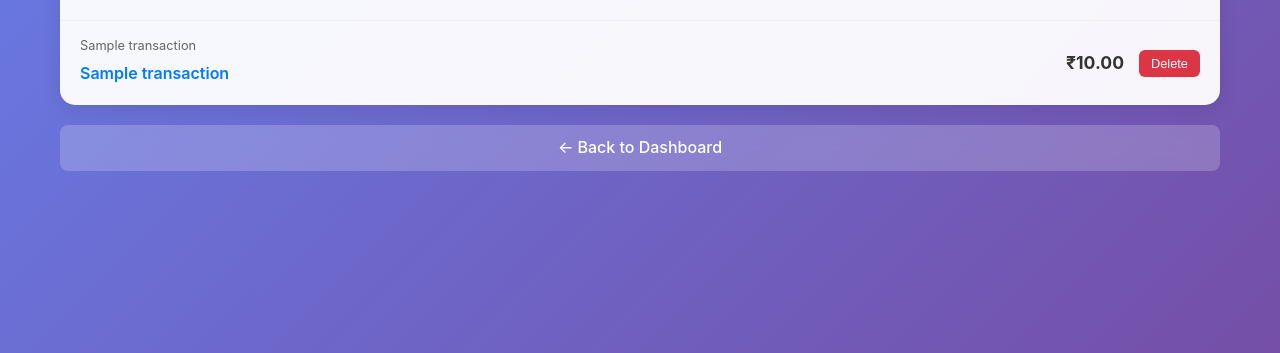
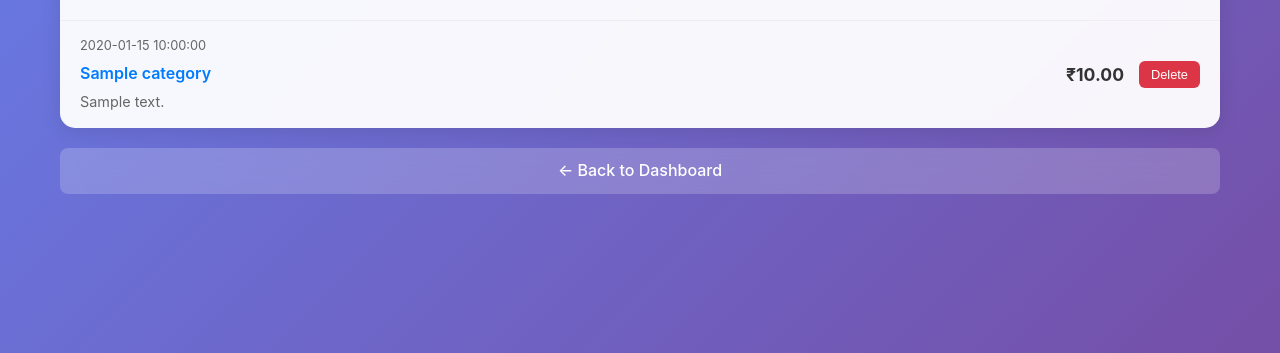
Before and after one commit to DwivediPrasoon/budget-planner-app, a Flask app: template templates/all_transactions.html in a window 1280 px wide. Shown: the part 296-649 px from the top of the page. Run offline with Flask 3, Linux system fonts and the light colour scheme; the template is opened without the code that fills it: most values are stand-ins (such as "Sample title", 1, 10 or a date in 2020).

Commit message:
Fix PostgreSQL RealDictRow access - update templates to use dictionary keys instead of indices

```diff
--- a/templates/all_transactions.html
+++ b/templates/all_transactions.html
@@ -360,16 +360,16 @@
                 {% for t in transactions %}
                 <div class="transaction-item">
                     <div class="transaction-info">
-                        <div class="transaction-date">{{ t[1] }}</div>
-                        <div class="transaction-category">{{ t[3] }}</div>
-                        {% if t[4] %}
-                        <div class="transaction-description">{{ t[4] }}</div>
+                        <div class="transaction-date">{{ t.date }}</div>
+                        <div class="transaction-category">{{ t.category }}</div>
+                        {% if t.description %}
+                        <div class="transaction-description">{{ t.description }}</div>
                         {% endif %}
                     </div>
-                    <div class="transaction-amount {{ t[5] }}">
-                        ₹{{ "%.2f"|format(t[2]) }}
+                    <div class="transaction-amount {{ t.type }}">
+                        ₹{{ "%.2f"|format(t.amount) }}
                     </div>
-                    <form method="POST" action="{{ url_for('delete_transaction', transaction_id=t[0]) }}" style="display: inline;">
+                    <form method="POST" action="{{ url_for('delete_transaction', transaction_id=t.id) }}" style="display: inline;">
                         <button type="submit" class="delete-btn" onclick="return confirm('Delete this transaction?')">Delete</button>
                     </form>
                 </div>
```
Also changed, not shown: templates/index.html (+7 -7 lines).
